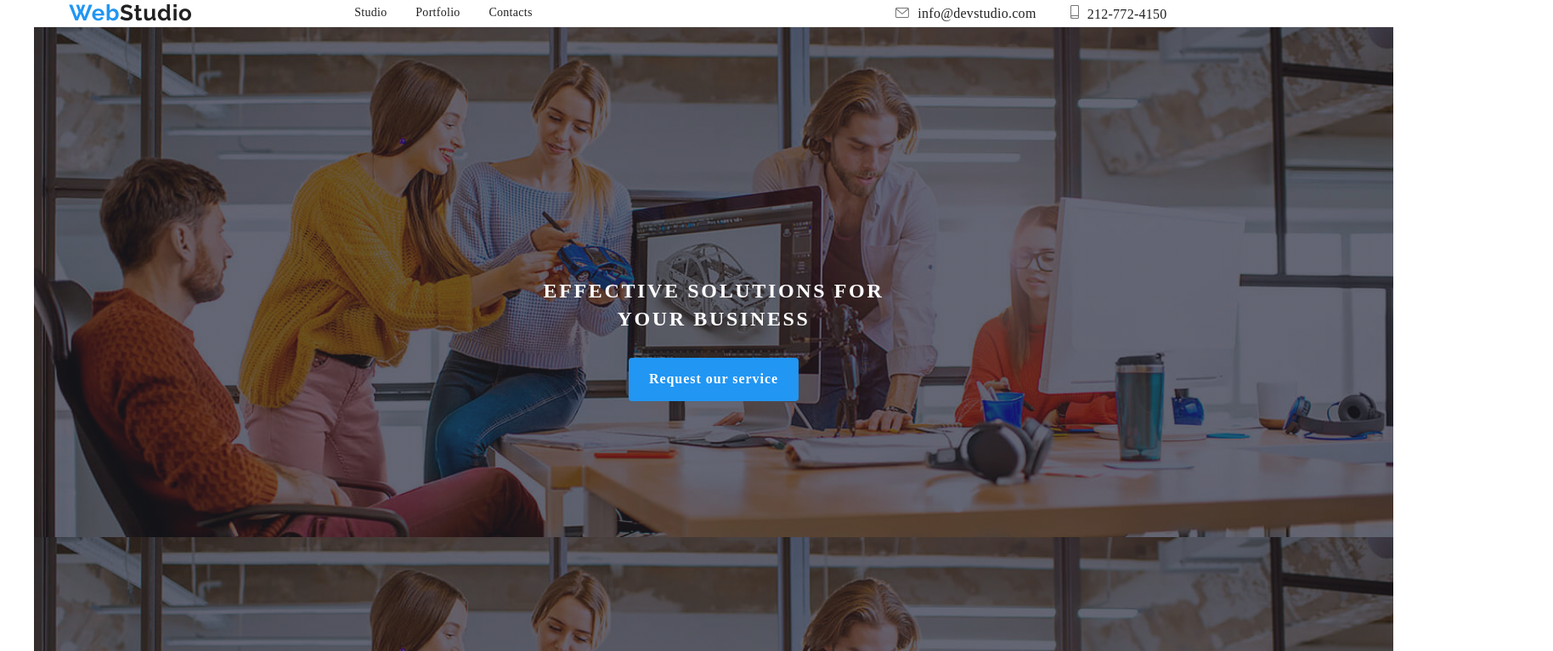
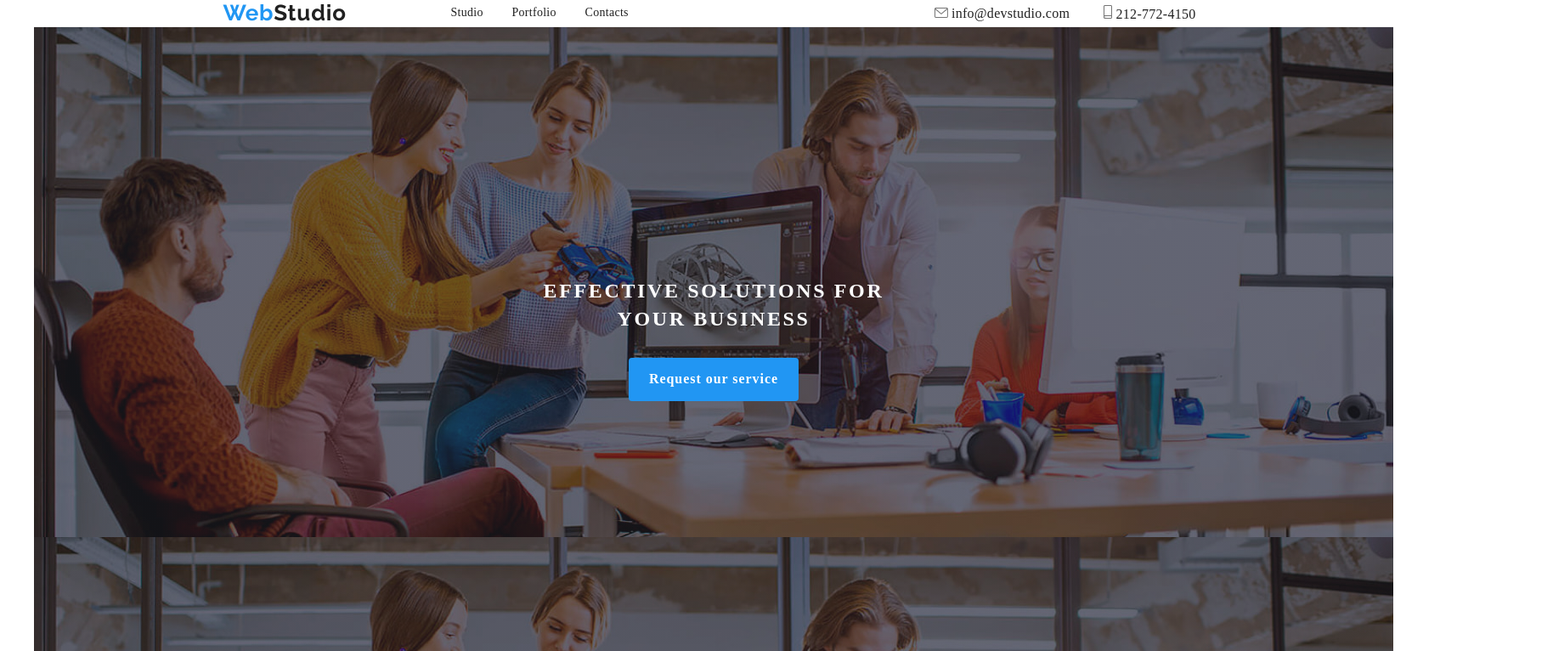
Before and after one commit to AlinaElenaDogaru/goit-markup-hw-004, a plain HTML site: page index.html in a window 1280 px wide. Shown: the top 766 px of the page at 85% size, 1828 px wide, since content can reach past the window. Drawn offline with nearby package versions, Linux system fonts and the light colour scheme.

Commit message:
Revert "Update header"
This reverts commit 968b80b1ab5df011de48311a19f8ddedef685f47.

```diff
--- a/css/styles.css
+++ b/css/styles.css
@@ -20,11 +20,6 @@
 
 }
 
-@media screen and (max-width: 600px) {
-    .container {
-        flex-direction: column;
-    }
-}
 .container {
 
     width: 1200px;
@@ -35,8 +30,7 @@
 .section {
     padding-top: 94px;
     padding-bottom: 94px;
-    width: 1600px;
-    min-width: 100%;
+    width:1600px;
 }
 /* Body global*/
 .entire-content {
@@ -47,7 +41,7 @@ background-color: var(--white);
 }
 
 body {
-   max-width: 100%;
+    max-width: 100%;
     margin: 0 auto;
 }
 
@@ -55,8 +49,6 @@ h1, h2, h3, h4, h5, h6, p {
     margin: 0;
     padding: 0;
 }
-
-
 
 ul {
     margin: 0;
@@ -85,7 +77,7 @@ width: 1600px;
     font-weight: 700;
     letter-spacing: 0.78px;
     line-height: 1.2;
-
+    margin-left: 215px;
 
 
 }
@@ -122,7 +114,17 @@ width: 1600px;
     margin-right: 40px;
 }
 
+.envelope:hover,
+.smartphone:hover {
+    stroke: var(--blue);
+    cursor: pointer;
+}
 
+.envelope:focus,
+.smartphone:focus {
+    stroke: var(--blue);
+    cursor: pointer;
+}
 
 /* Link style */
 a {
@@ -131,17 +133,9 @@ a {
 }
 .link:hover {
     color: var(--blue);
-    stroke: var(--blue);
-        cursor: pointer;
 }
 .link:focus {
-    color: var(--blue);
-    stroke: var(--blue);
-        cursor: pointer;
-}
-
-.envelope, .smartphone {
-    margin-right: 10px;
+    color: var(--blue)
 }
 
 /*Title section*/
--- a/index.html
+++ b/index.html
@@ -31,17 +31,17 @@
 
 <div class="header-links">
     <div class="first-link">
-
-       <a class="link" href="mailto:info@devstudio.com"><svg class="envelope" width="16" height="12">
-        <use href="./images/icons/icons.svg#icon-envelope"></use>
-    </svg>info@devstudio.com</a>
+        <svg class="envelope" width="16" height="12">
+            <use href="./images/icons/icons.svg#icon-envelope"></use>
+        </svg>
+       <a class="link" href="mailto:info@devstudio.com">info@devstudio.com</a>
     </div>
 
     <div class="second-link">
-
-    <a class= "link" href="tel:212-772-4150"><svg class="smartphone" width="10" height="16">
-        <use href="./images/icons/icons.svg#icon-smartphone"></use>
-    </svg>212-772-4150</a>
+        <svg class="smartphone" width="10" height="16">
+            <use href="./images/icons/icons.svg#icon-smartphone"></use>
+        </svg>
+    <a class= "link" href="tel:212-772-4150">212-772-4150</a>
     </div>
  </div>
     </header>
```
Also changed, not shown: portfolio.html (+0 -1 lines).
